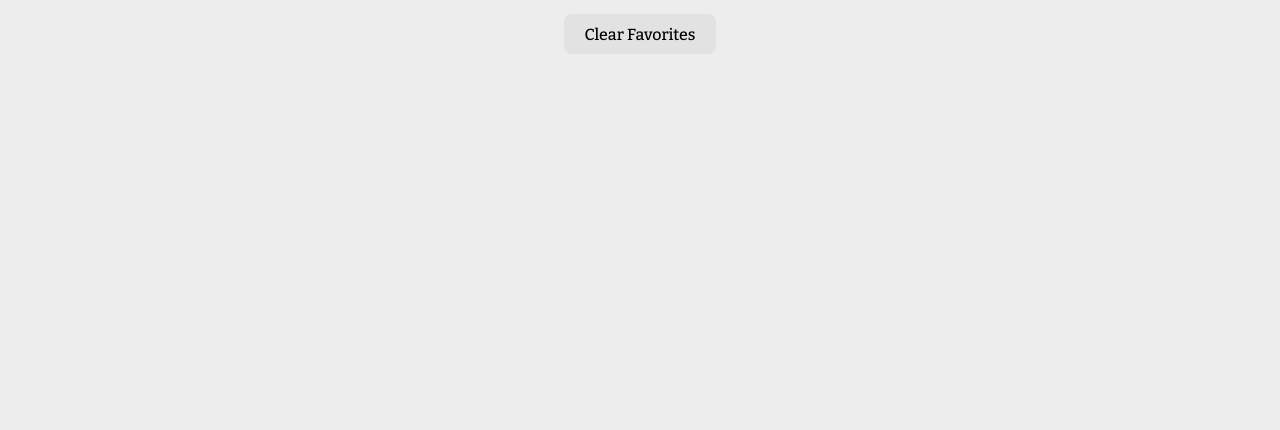
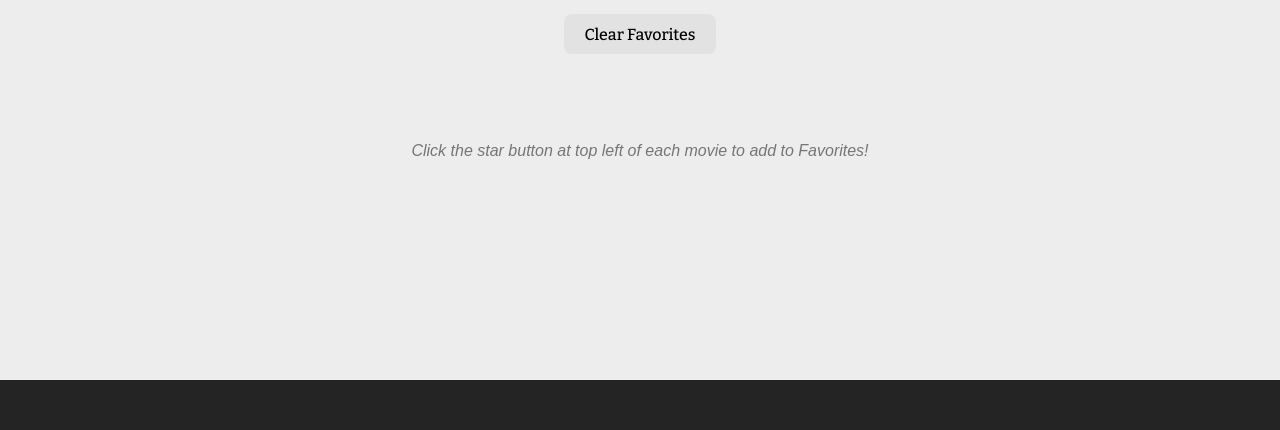
Before and after one commit to kenzonagari/NYTFilmLibrary, a React (Vite) app: page /favorites in a window 1280 px wide. Shown: the part 308-738 px from the top of the page. Built offline with nearby package versions, Linux system fonts and the light colour scheme.

Commit message:
removed unneeded lines

```diff
--- a/src/App.jsx
+++ b/src/App.jsx
@@ -41,7 +41,7 @@ function App() {
         <BrowserRouter>
           <Routes>
             <Route path="/" element={<Layout handleFilmTitle={handleFilmTitle} handleYear={handleYear} theme={theme} handleTheme={handleTheme}/>}>
-              <Route index element={<FilmListHome filmTitle={filmTitle} searching={searching} />} />
+              <Route index element={<FilmListHome />} />
               <Route path="critics-pick" element={<CriticsPick />} />
               <Route path="favorites" element={<Favorites favorites={favorites}/>} />
               <Route path="decades/:code" element={<FilmListDecade />}/>
--- a/src/index.css
+++ b/src/index.css
@@ -319,7 +319,7 @@ input:checked + .slider:before {
   margin: auto;
   padding:10px;
   padding-bottom:60px;
-  min-height: 50vh;
+  min-height: 30vh;
 }
 
 .card{
@@ -511,6 +511,14 @@ footer > a:hover , footer > p > a:hover {
   height: 60vh;
 }
 
+.fav-guide {
+  line-height: 100%;
+  margin-top: 5%;
+  opacity: 0.5;
+  font-family: sans-serif;
+  font-style: italic;
+}
+
 /* width */
 ::-webkit-scrollbar {
   width: 10px;
--- a/src/pages/Favorites.jsx
+++ b/src/pages/Favorites.jsx
@@ -19,13 +19,14 @@ export default function Favorites () {
 
         setFavComp(filmReviewComp);
 
-    },[favContext])
-
+    },[])
 
     const handleClearFav = () => {
         favContext.splice(0, favContext.length);
         setFavComp([]);
     }
+
+    const favGuide = <p className="fav-guide">Click the star button at top left of each movie to add to Favorites!</p>
 
     return(
         <>
@@ -35,6 +36,7 @@ export default function Favorites () {
             </div>
             <div id="container">
                 {favComp}
+                {favContext.length === 0? favGuide : ""}
             </div>
         </>
     )
--- a/src/pages/FilmListDecade.jsx
+++ b/src/pages/FilmListDecade.jsx
@@ -36,7 +36,6 @@ export default function FilmListDecade(){
 
     const handleFilter = (event) => {
         event.preventDefault(event);
-        console.log("filtering");
         setSearchTitle(event.target[0].value);
     }
 
--- a/src/pages/FilmListHome.jsx
+++ b/src/pages/FilmListHome.jsx
@@ -52,6 +52,7 @@ function FilmListHome () {
             <h1>Home Page</h1>
                 <PaginationScrollbar handlePage={handlePage} pageOffset={pageOffset}/>
                 {status === "loading" ? ReactLoadingComp : ""}
+                {status === "error" ? "Something went wrong. Try again later!" : ""}
             </div>
             <div id="container">
                 {filmReviewComp}
```
